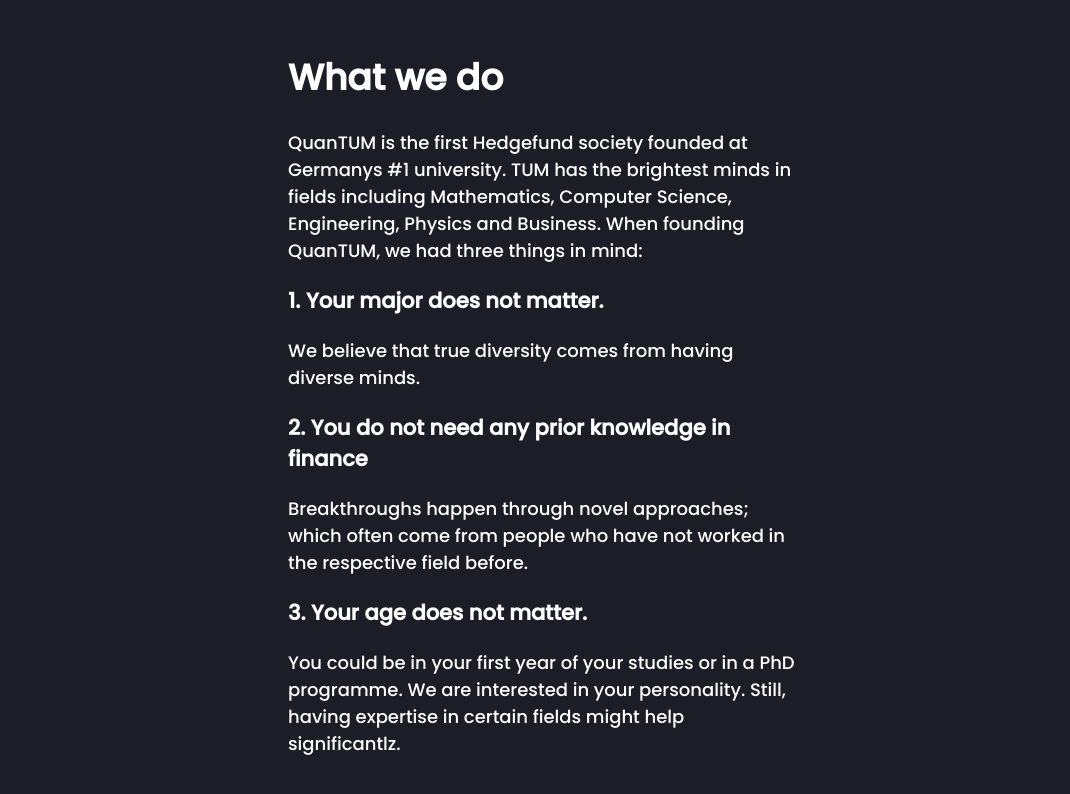
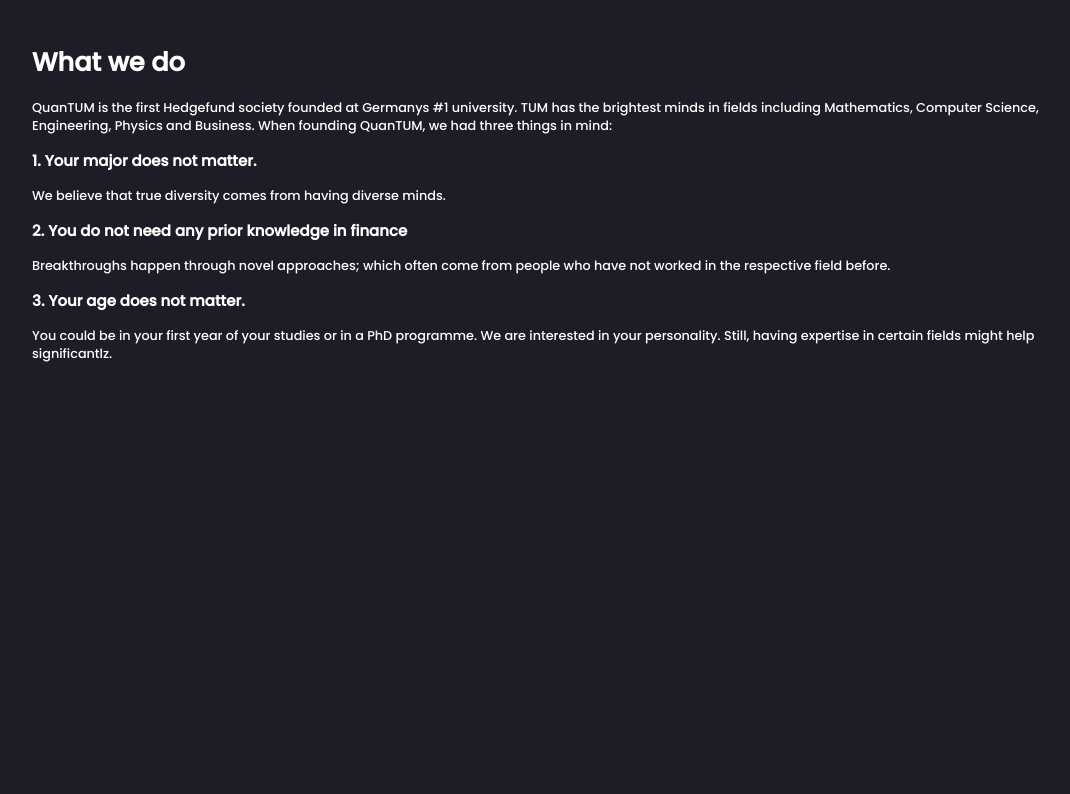
Before and after one commit to KaiDavidF/QuanTUM, a React (Create React App) app: page /l1 in a window 1280 px wide. Shown: the top 794 px of the page, without its empty margins (96-1166 px from the left). Built offline with nearby package versions, Linux system fonts and the light colour scheme.

Commit message:
updated2

```diff
--- a/src/Landing.css
+++ b/src/Landing.css
@@ -2,9 +2,9 @@
 
 .paragraph {
   padding-top: 2%;
-  padding-left: 30%;
-  padding-right: 30%;
-  font-size: 18px;
+  padding-left: 10%;
+  padding-right: 10%;
+  font-size: 80%;
   font-family: "Poppins", sans-serif;
   color: white;
 }
```
